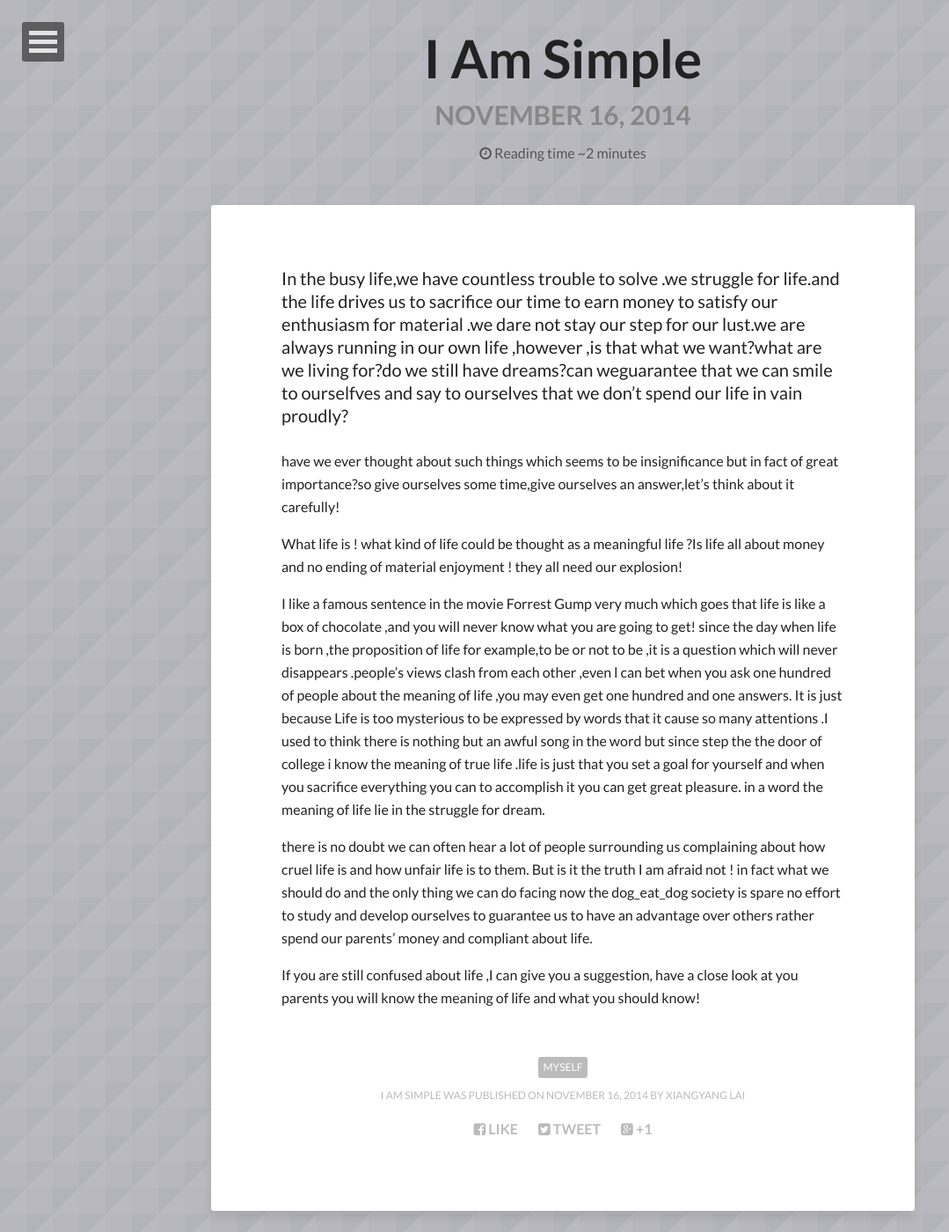
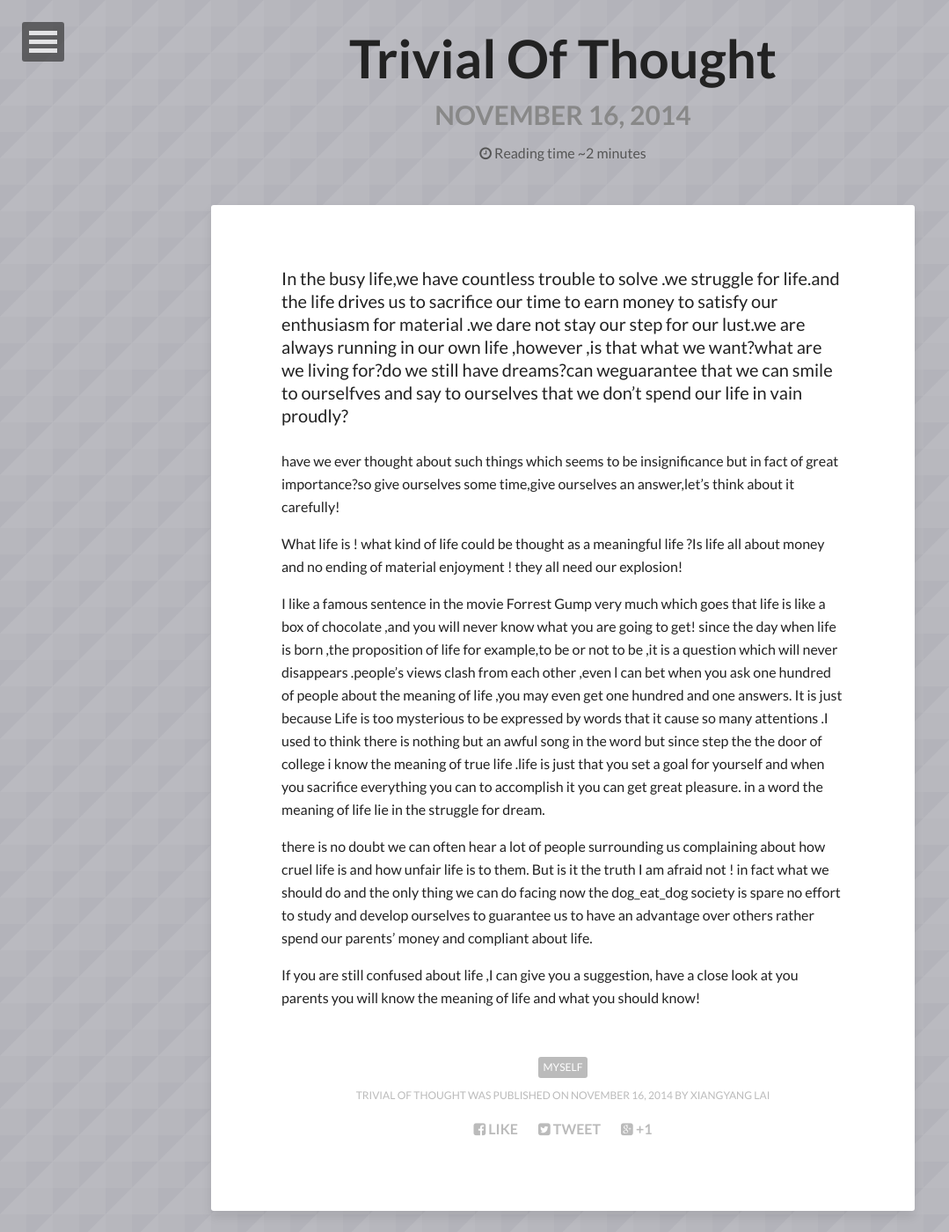
Before and after one commit to dependmyse/dependmyse.github.io, a Jekyll site: the page built from _posts/2014-11-16-Something-Trifles of thought.md, in a window 1280 px wide and 1400 px high. Shown: the whole window at 88% size, without its empty margins (0-1079 px from the left). Built offline with Jekyll 4.4.1, drawn with Linux system fonts in a browser that asks for light colours; nearby versions of some CDN libraries; comment, search, counter and statistics services are not loaded.

Commit message:
Update 2014-11-16-Something-Trifles of thought.md

```diff
--- a/_posts/2014-11-16-Something-Trifles of thought.md
+++ b/_posts/2014-11-16-Something-Trifles of thought.md
@@ -1,6 +1,6 @@
 ---
 layout: post
-title: I Am Simple
+title: Trivial Of Thought
 description: "I Am Simple"
 tags: [myself]
 image:
```
